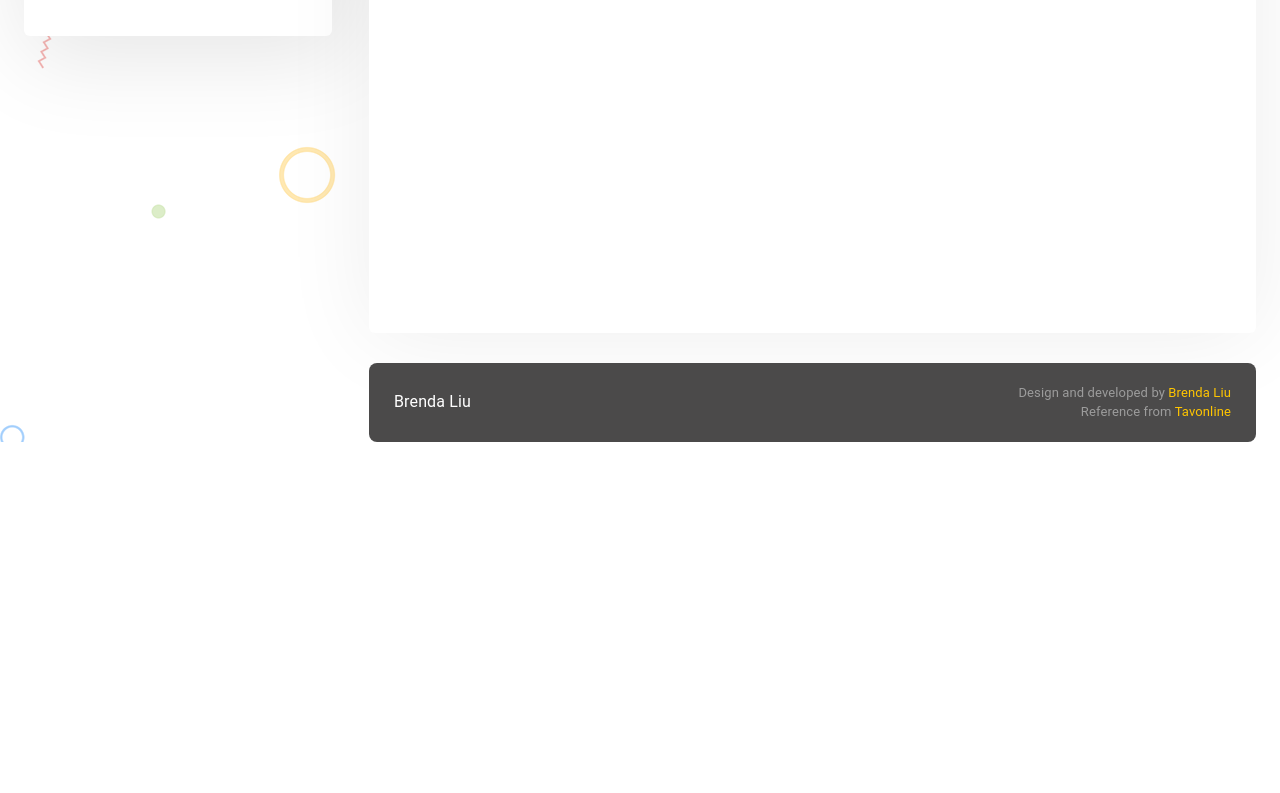
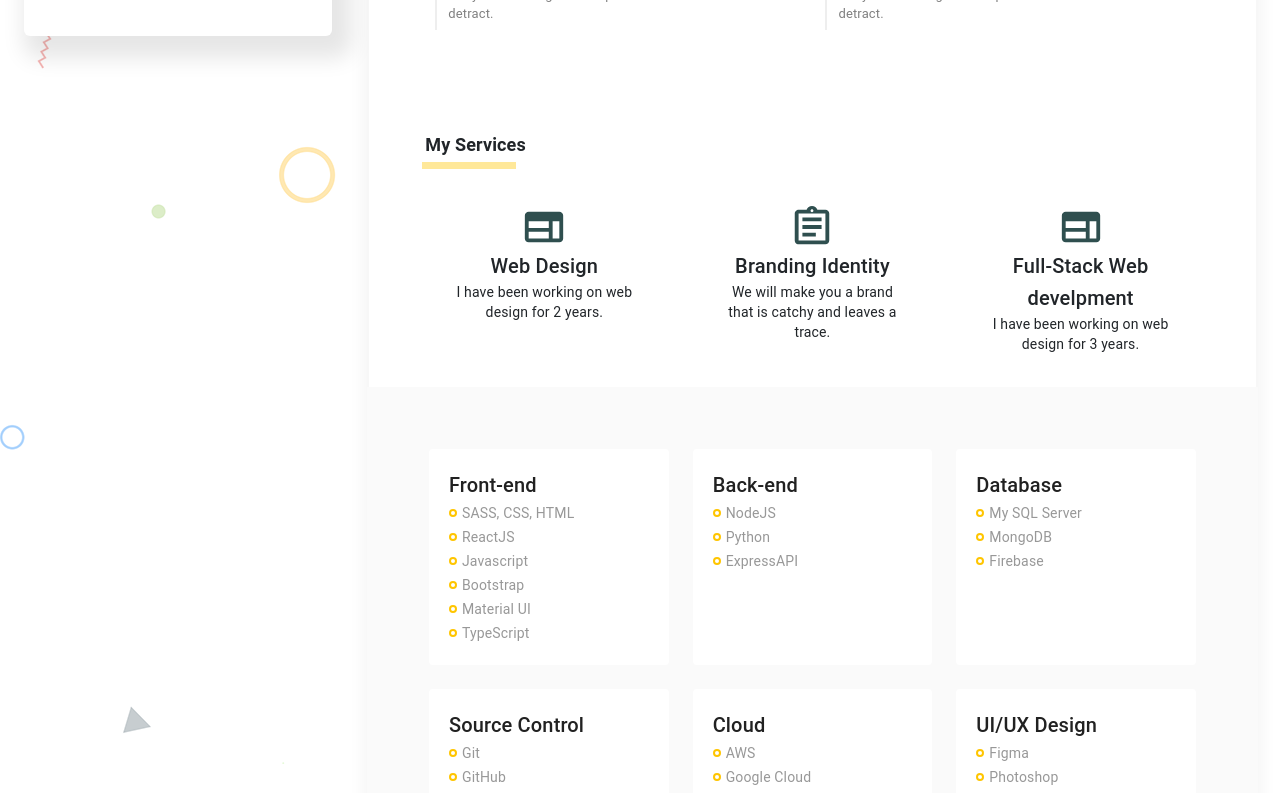
Before and after one commit to shijing0628/materialUI-react-myportfolio, a React (Create React App) app: page / in a window 1280 px wide. Shown: the part 1120-1913 px from the top of the page. Before the commit the page ends 1562 px from the top, so only its background shows below. Built offline with nearby package versions, Linux system fonts and the light colour scheme.

Commit message:
Add service and skills sections

```diff
--- a/src/App.css
+++ b/src/App.css
@@ -22,7 +22,7 @@ body {
 }
 .container_shadow {
   box-shadow: 0px 2px 92px 0px rgba(0, 0, 0, 0.07);
-  -webkit-box-shadow: 10px 12px 92px 10px rgba(0, 0, 0, 0.1);
+  -webkit-box-shadow: 10px 12px 22px 10px rgba(0, 0, 0, 0.1);
   -moz-box-shadow: 10px 12px 92px 10px rgba(0, 0, 0, 0.1);
 }
 .MuiGrid-root {
@@ -33,11 +33,11 @@ body {
 }
 .main-content {
   background-color: #fff;
-  box-shadow: 0px 2px 92px 0px rgba(0, 0, 0, 0.07);
+  box-shadow: 0px 2px 22px 0px rgba(0, 0, 0, 0.07);
   min-height: 100vh;
   border-radius: 6px;
   margin-bottom: 30px;
-  padding: 30px;
+  padding: 10px;
 }
 .section_title {
   position: relative;
@@ -61,6 +61,14 @@ body {
   background-color: var(--main-color);
   margin-bottom: 5px;
 }
+.section {
+  padding-left: 5%;
+  padding-right: 5%;
+}
+.graybg {
+  background-color: #fafafa;
+}
+
 .top_60 {
   margin-top: 60px !important;
 }
@@ -76,6 +84,9 @@ body {
 .mb_30 {
   margin-bottom: 30px !important;
 }
+.p_50 {
+  padding: 50px !important;
+}
 @media (max-width: 991px) {
   .top_60 {
     margin-top: 30px;
--- a/src/pages/Resume/Resume.css
+++ b/src/pages/Resume/Resume.css
@@ -19,3 +19,56 @@
   margin-top: 6px;
   color: gray;
 }
+
+/* services */
+.service {
+  -webkit-border-radius: 8px;
+  -moz-border-radius: 8px;
+  text-align: center;
+  height: 100%;
+}
+.service .service_title {
+  font-size: 14px;
+  font-weight: 500;
+  line-height: 30px;
+}
+.service .service_description {
+  color: #989898;
+  font-weight: 400;
+  line-height: 18px;
+  text-align: center;
+  border-color: var(--main-color) !important;
+  margin-right: 5px !important;
+}
+.service_icon > .MuiSvgIcon-root {
+  font-size: 46px !important;
+  margin-left: 0 !important;
+  font-weight: 300 !important;
+  color: darkslategray !important;
+}
+
+/* skills */
+.skill {
+  border-radius: 8px;
+  padding: 20px;
+  box-shadow: 0px 0px 20px 0px rgba(4, 6, 4, 0.08);
+  min-height: 186px;
+  height: 100%;
+}
+.skill .skill_title {
+  font-size: 14px !important;
+  font-weight: 500 !important;
+  line-height: 35px !important;
+}
+.skill .skill_description {
+  display: flex;
+  align-items: center;
+  color: #989898;
+  font-weight: 400 !important;
+  line-height: 18px !important;
+}
+.skill .skill_description .timeline_dot {
+  border-color: var(--main-color);
+  padding: 2px !important;
+  margin-right: 5px !important;
+}
--- a/src/pages/Resume/Resume.js
+++ b/src/pages/Resume/Resume.js
@@ -1,6 +1,6 @@
-import { Typography } from '@material-ui/core';
+import { Icon, Typography } from '@material-ui/core';
 import React from 'react';
-import { Grid } from '@material-ui/core';
+import { Grid, Paper } from '@material-ui/core';
 import resumeData from '../../utils/resumeData';
 import CustomTimelineSeparator from '../../components/TimeLine/CustomTimelineSeparator';
 import WorkIcon from '@material-ui/icons/Work';
@@ -92,9 +92,41 @@ const Resume = () => {
 
 
    {/* Service */}
-   <Grid container className="section pb_45"></Grid>
+   <Grid container className="section pb_45">
+    <Grid item className="section_title mb_30" xs={12}>
+     <Typography variant="h6" className="section_title_text">My Services</Typography>
+     <span></span>
+    </Grid>
+
+    <Grid item xs={12}  >
+     <Grid container spacing={3} justify='space-around' >
+      {resumeData.services.map(service => (
+       <Grid item xs={12} sm={6} md={3} >
+        <div className="service">
+         <Icon className='service_icon'>{service.icon}</Icon>
+         <Typography className="servie_title" variant='h6'>{service.title}</Typography>
+         <Typography className="servie_description" variant='body2'>{service.description}</Typography>
+        </div>
+       </Grid>
+      ))}
+     </Grid>
+    </Grid>
+   </Grid>
    {/* skills */}
-   <Grid container className="section pb_45"></Grid>
+   <Grid container spacing={3} justify='space-between' className="section pb_45  p_50 graybg ">
+    {resumeData.skills.map(skill => (
+     <Grid item xs={12} sm={6} md={4}>
+      <Paper elevation={0} className='skill'>
+       <Typography variant='h6' className='skills_title'>{skill.title}</Typography>
+       {skill.description.map(element => (
+        <Typography variant='body2' className='skill_description'>
+         <TimelineDot variant={'outlined'} className='timeline_dot' />{element}
+        </Typography>
+       ))}
+      </Paper>
+     </Grid>
+    ))}
+   </Grid>
    {/* Contact */}
    <Grid container className="section pb_45"></Grid>
   </div>
--- a/src/utils/resumeData.js
+++ b/src/utils/resumeData.js
@@ -1,3 +1,4 @@
+import { AssignmentOutlined, WebOutlined } from '@material-ui/icons';
 import FacebookIcon from '@material-ui/icons/Facebook';
 import GitHubIcon from '@material-ui/icons/GitHub';
 import LinkedInIcon from '@material-ui/icons/LinkedIn';
@@ -74,5 +75,55 @@ export default {
    date: '2000 - 2003',
    description: 'Excited him now natural saw passage offices you minuter. At by asked being court hopes. Farther so friends am to detract.'
   }
+ ],
+ services: [
+  {
+   title: 'Web Design',
+   description: 'I have been working on web design for 2 years.',
+   icon: <WebOutlined />
+  },
+  {
+   title: 'Branding Identity',
+   description: 'We will make you a brand that is catchy and leaves a trace.',
+   icon: <AssignmentOutlined />
+  },
+  {
+   title: 'Full-Stack Web develpment',
+   description: 'I have been working on web design for 3 years.',
+   icon: <WebOutlined />
+  }
+ ],
+ skills: [
+  {
+   title: 'Front-end',
+   description: [
+    'SASS, CSS, HTML',
+    'ReactJS',
+    'Javascript',
+    'Bootstrap',
+    'Material UI',
+    'TypeScript'
+   ],
+  },
+  {
+   title: 'Back-end',
+   description: ['NodeJS', 'Python', 'ExpressAPI'],
+  },
+  {
+   title: 'Database',
+   description: ['My SQL Server', 'MongoDB', 'Firebase'],
+  },
+  {
+   title: 'Source Control',
+   description: ['Git', 'GitHub', 'Agile'],
+  },
+  {
+   title: 'Cloud',
+   description: ['AWS', 'Google Cloud'],
+  },
+  {
+   title: 'UI/UX Design',
+   description: ['Figma', 'Photoshop'],
+  }
  ]
 }
```
